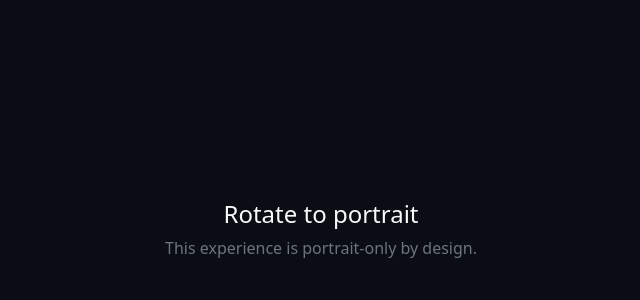
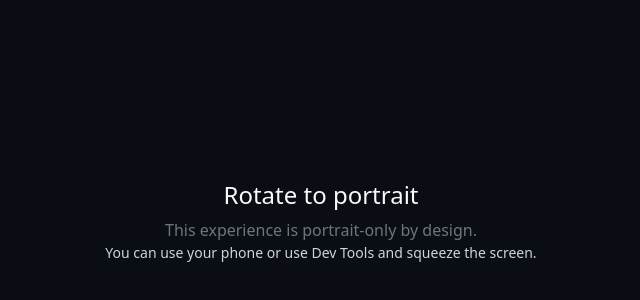
Before and after one commit to r3hab-media/Fact-Cards, a plain HTML site: page index.html in a window 1280 px wide. Shown: the part 170-470 px from the top of the page, without its empty margins (319-959 px from the left). Drawn offline with nearby package versions, Linux system fonts and the light colour scheme; no server answers.

Commit message:
added message to use phone

```diff
--- a/index.html
+++ b/index.html
@@ -17,6 +17,7 @@
     <div class="text-center">
       <h1 class="h4 text-light mb-2">Rotate to portrait</h1>
       <p class="text-secondary m-0">This experience is portrait-only by design.</p>
+      <p class="small">You can use your phone or use Dev Tools and squeeze the screen.</p>
     </div>
   </div>
 
```
